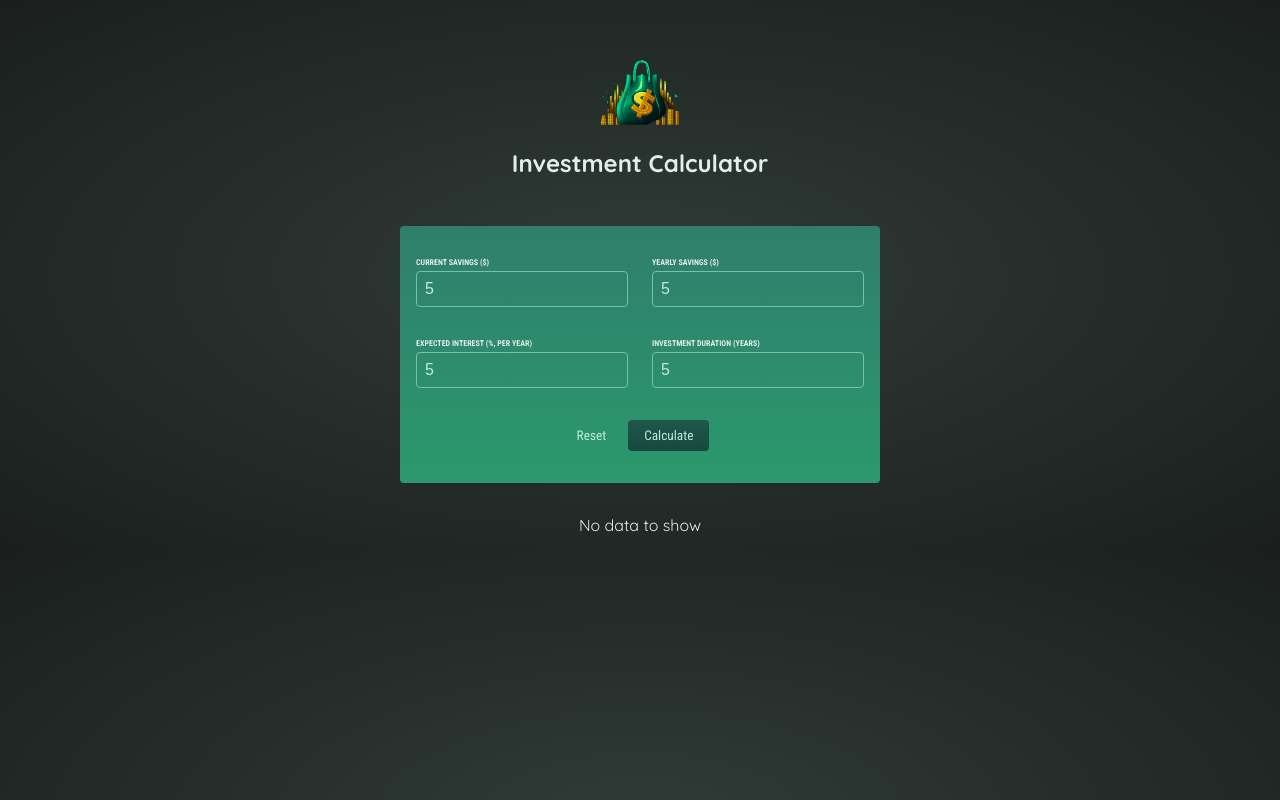
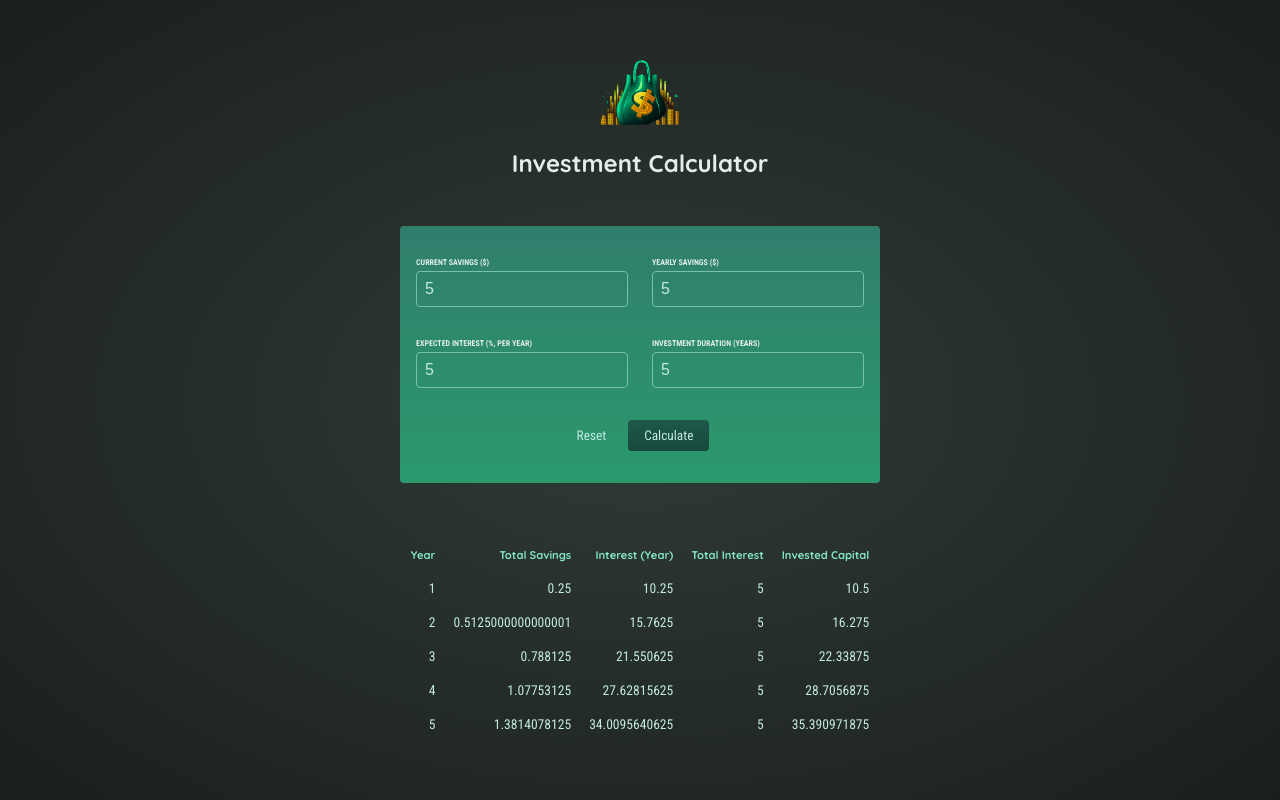
Before and after one commit to bergstrandfredrik/Udemy-React-Course, a React (Create React App) app in the folder practice-project1/: page / in a window 1280 px wide. Both pictures are taken after typing "5", "5", "5", "5" into the empty fields and a click on the button "Calculate". Built offline with nearby package versions, Linux system fonts and the light colour scheme.

Commit message:
Add dynamic data to ResultTable

```diff
--- a/practice-project1/src/App.js
+++ b/practice-project1/src/App.js
@@ -7,7 +7,7 @@ import ResultTable from "./components/ResultTable/ResultTable";
 import logo from "./assets/investment-calculator-logo.png";
 
 function App() {
-  const [yearlyData, setYearyData] = useState([]);
+  const [yearlyData, setYearyData] = useState(null);
 
   const calculateHandler = (userInput) => {
     console.log(userInput["current-savings"]);
@@ -29,6 +29,7 @@ function App() {
         yearlyInterest: yearlyInterest,
         savingsEndOfYear: currentSavings,
         yearlyContribution: yearlyContribution,
+        totalInvestedCapital: yearlyInterest + currentSavings,
       });
     }
 
--- a/practice-project1/src/components/ResultTable/ResultTable.js
+++ b/practice-project1/src/components/ResultTable/ResultTable.js
@@ -1,10 +1,12 @@
+import ResultTableData from "./ResultTableData";
+
 import "./ResultTable.css";
 
 const ResultTable = (props) => {
   console.log(props.data);
 
   let resultData =
-    props.data !== [] ? (
+    props.data === null ? (
       <p className="no-result">No data to show</p>
     ) : (
       <table className="result">
@@ -18,13 +20,9 @@ const ResultTable = (props) => {
           </tr>
         </thead>
         <tbody>
-          <tr>
-            <td>YEAR NUMBER</td>
-            <td>TOTAL SAVINGS END OF YEAR</td>
-            <td>INTEREST GAINED IN YEAR</td>
-            <td>TOTAL INTEREST GAINED</td>
-            <td>TOTAL INVESTED CAPITAL</td>
-          </tr>
+          {props.data.map((year) => {
+            return <ResultTableData data={year} />;
+          })}
         </tbody>
       </table>
     );
--- /dev/null
+++ b/practice-project1/src/components/ResultTable/ResultTableData.js
@@ -0,0 +1,13 @@
+const ResultTableData = (props) => {
+  return (
+    <tr>
+      <td>{props.data.year}</td>
+      <td>{props.data.yearlyInterest}</td>
+      <td>{props.data.savingsEndOfYear}</td>
+      <td>{props.data.yearlyContribution}</td>
+      <td>{props.data.totalInvestedCapital}</td>
+    </tr>
+  );
+};
+
+export default ResultTableData;
```
